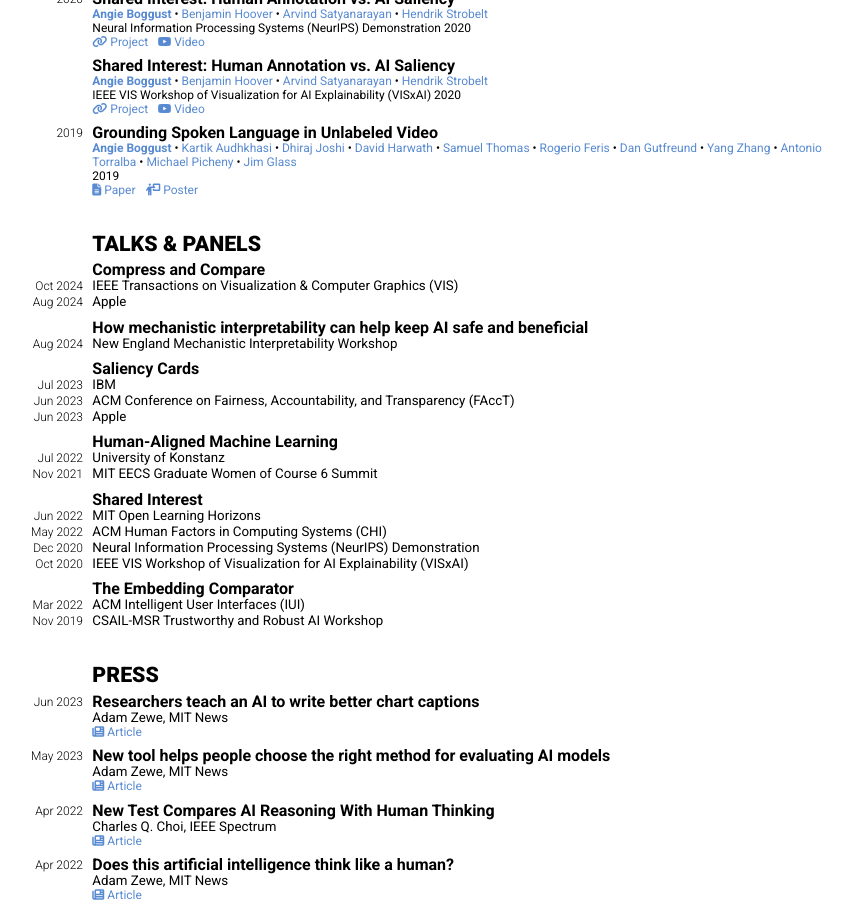
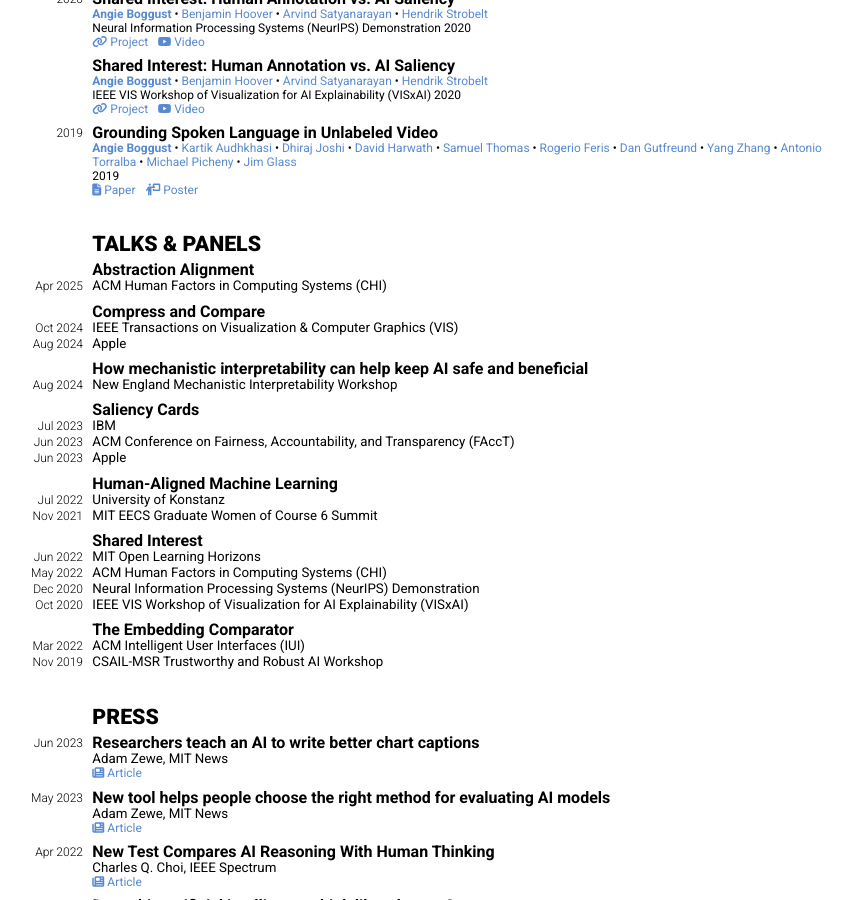
Before and after one commit to aboggust/aboggust.github.io, a Jekyll site: the page built from cv.markdown, in a window 1280 px wide and 900 px high, scrolled down 2268 px. Shown: the whole window, without its empty margins (228-1081 px from the left). Built offline with Jekyll 4.4.1, drawn with Linux system fonts in a browser that asks for light colours; nearby versions of some CDN libraries.

Commit message:
Add CHI Abstraction Alignment talk

```diff
--- a/_data/talks.yml
+++ b/_data/talks.yml
@@ -1,3 +1,7 @@
+- title: Abstraction Alignment
+  talks:
+    - venue: chi
+      date: 2025-04-28
 - title: Compress and Compare
   talks:
     - venue: vis
```
Also changed, not shown: 2 other files.
